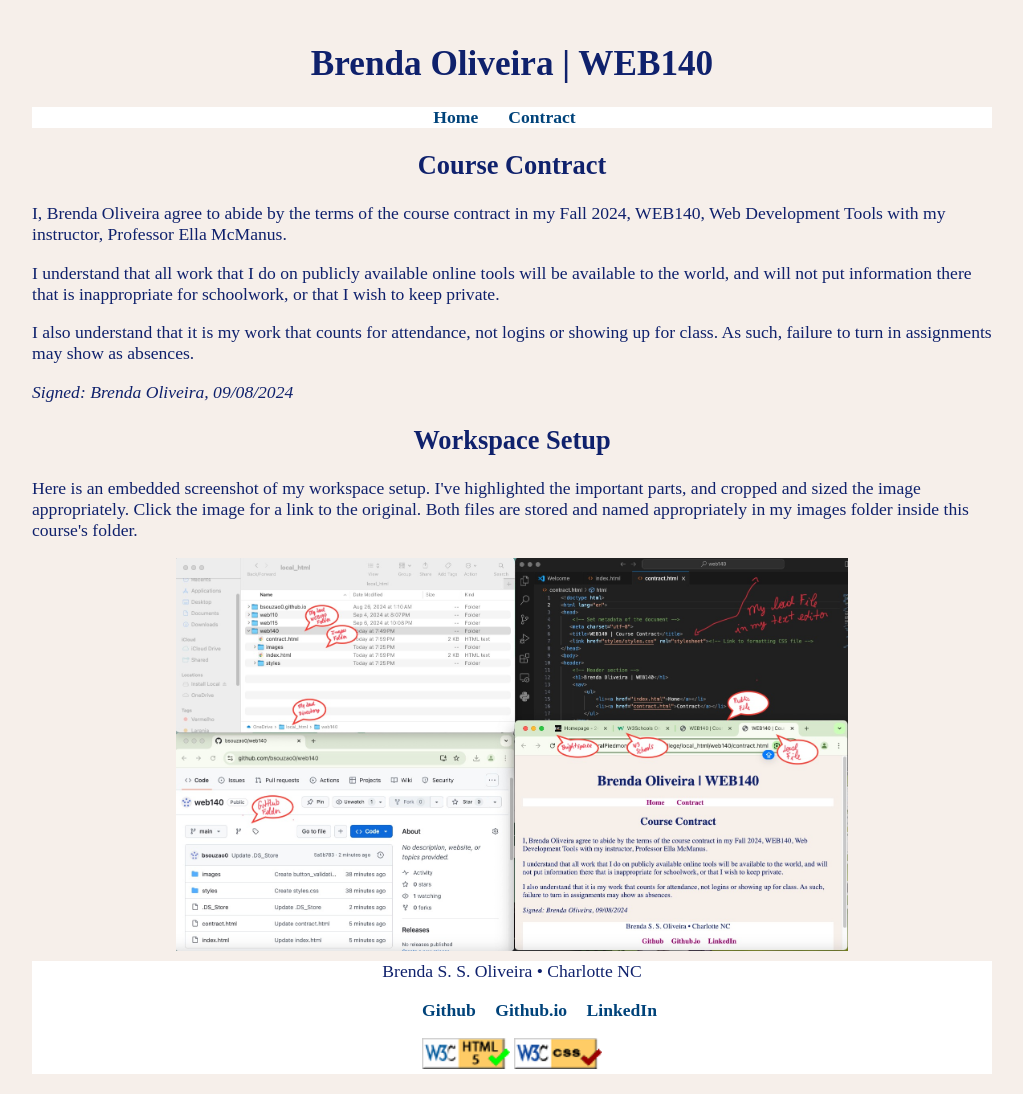
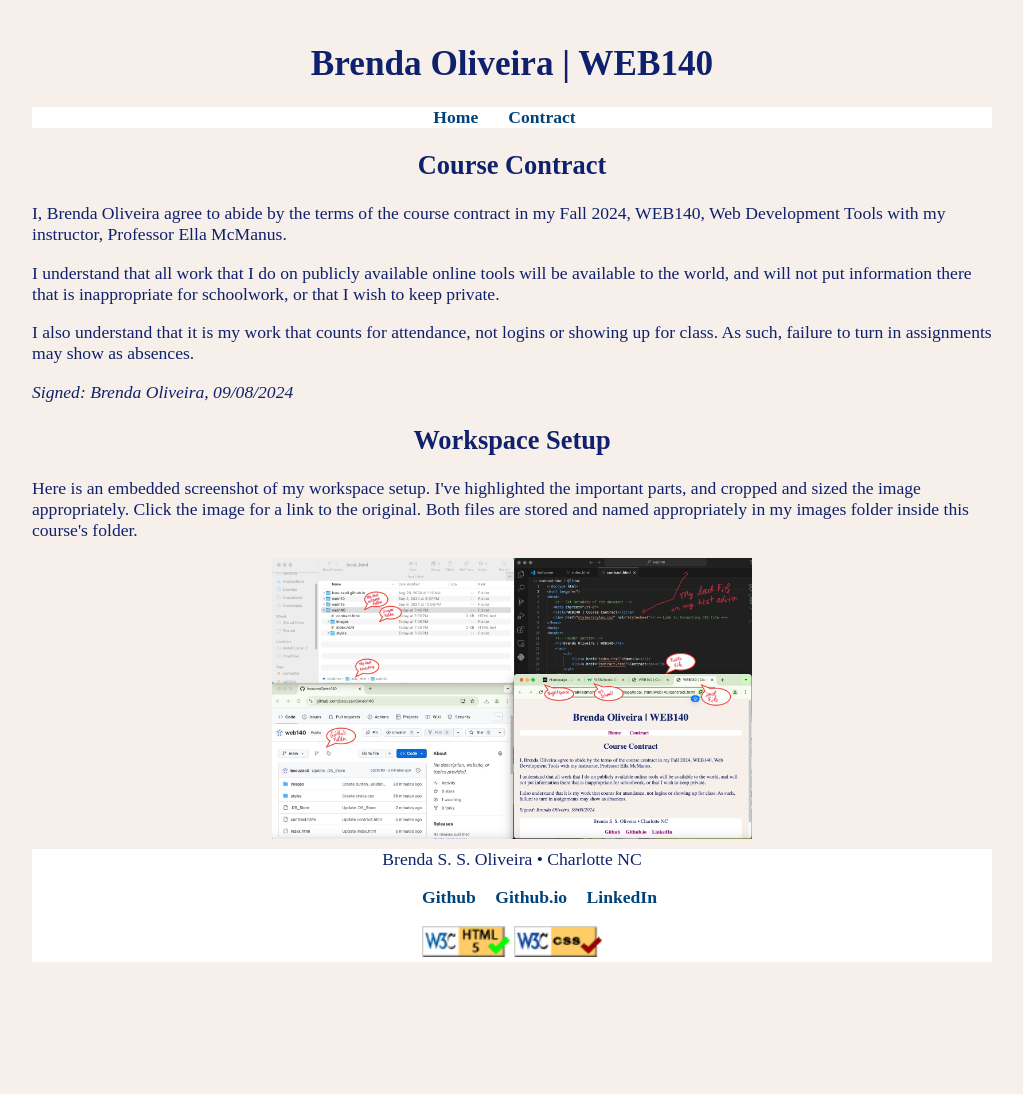
Before and after one commit to bsouzao0/web140, a plain HTML site: page contract.html in a window 1280 px wide. Shown: the whole page, without its empty margins (128-1151 px from the left). After the commit the page ends 982 px from the top, so only its background shows below. Drawn offline with Linux system fonts and the light colour scheme.

Commit message:
Update styles.css

```diff
--- a/styles/styles.css
+++ b/styles/styles.css
@@ -69,15 +69,10 @@ a:link {
 	color: #a20074;
  }
 
- img {
-   max-width: 70%;
-   margin: auto;
-   text-align: center;
- }
-
 /* Img */
 .center {
 	display: block;
+   width: 50%;
 	margin-left: auto;
 	margin-right: auto;
  }
```
